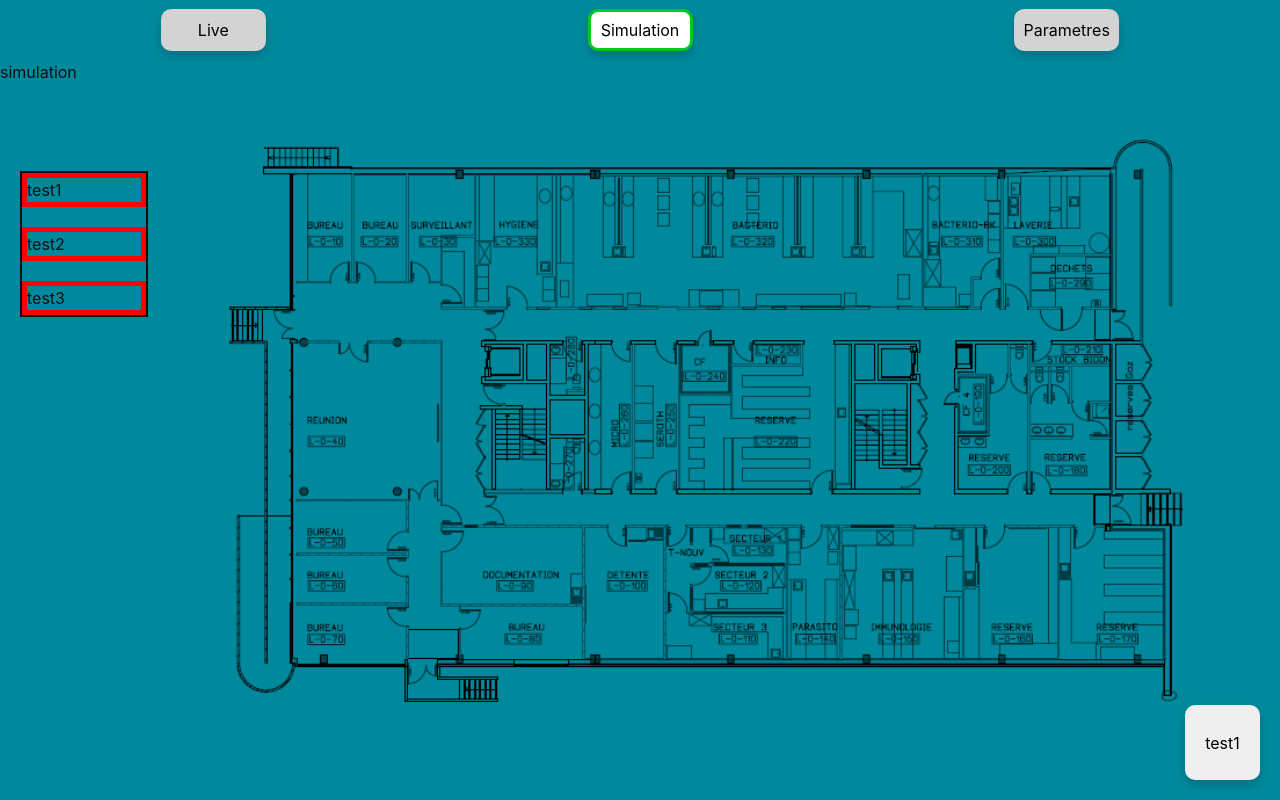
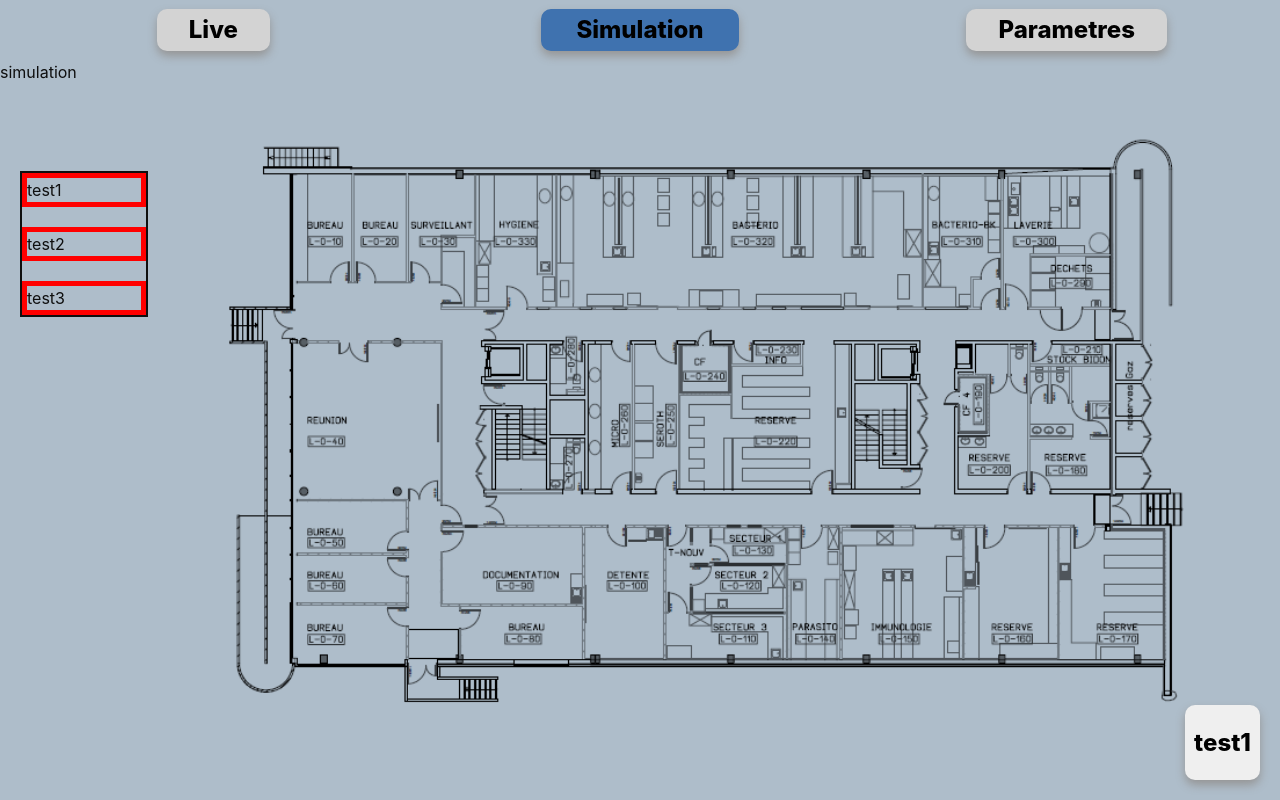
Before and after one commit to theoFromArdeche/Stage2A, a Vue app in the folder application/: page /simulation in a window 1280 px wide. Built offline with nearby package versions, Linux system fonts and the light colour scheme.

Commit message:
style changes

```diff
--- a/application/src/renderer/src/components/Topbar.vue
+++ b/application/src/renderer/src/components/Topbar.vue
@@ -14,8 +14,8 @@ function change_view(view, new_button_id) {
 	cur_button.style.backgroundColor=""
 
 	var new_button = container_elements[new_button_id].children[0]
-	new_button.style.border="solid 3px #00ca1b";
-	new_button.style.backgroundColor="white"
+	new_button.style.border="solid 3px #3F72AF";
+	new_button.style.backgroundColor="#3F72AF"
 
 	cur_button_id=new_button_id
 }
--- a/application/src/renderer/src/styles/app.css
+++ b/application/src/renderer/src/styles/app.css
@@ -6,7 +6,7 @@
   user-select: none;
 
   color: #0f0f0f;
-  background-color: #00899d;
+  background-color: #AEBDCA;
 
   font-synthesis: none;
   text-rendering: optimizeLegibility;
@@ -31,9 +31,9 @@ body {
 
 button {
   font-family: Inter, Avenir, Helvetica, Arial, sans-serif;
-  font-size: 16px;
+  font-size: 24px;
   line-height: 24px;
-  font-weight: 400;
+  font-weight: 800;
 }
 
 button:hover {
--- a/application/src/renderer/src/styles/live_simulation_base.css
+++ b/application/src/renderer/src/styles/live_simulation_base.css
@@ -50,7 +50,7 @@
     aspect-ratio: 1;
     border-radius: 10px;
     border-style: none;
-    box-shadow: 0px 5px 10px #007183;
+    box-shadow: 0px 5px 10px #959595;
 }
 
 
--- a/application/src/renderer/src/styles/topbar.css
+++ b/application/src/renderer/src/styles/topbar.css
@@ -29,13 +29,13 @@
 
 button {
     height: 70%;
-    aspect-ratio: 2.5;
+    width: fit-content;
+    padding: 0 2rem 0 2rem;
     border-radius: 10px;
     border-style: none;
-    box-shadow: 0px 5px 10px #007183;
+    box-shadow: 0px 5px 10px #959595;
     box-sizing: border-box;
-    padding: 5px 0px 5px 0px;
-    transition: 0.5s ease-in-out;
+    transition: 0.1s ease-in-out;
     background-color: lightgray;
 }
 
```
